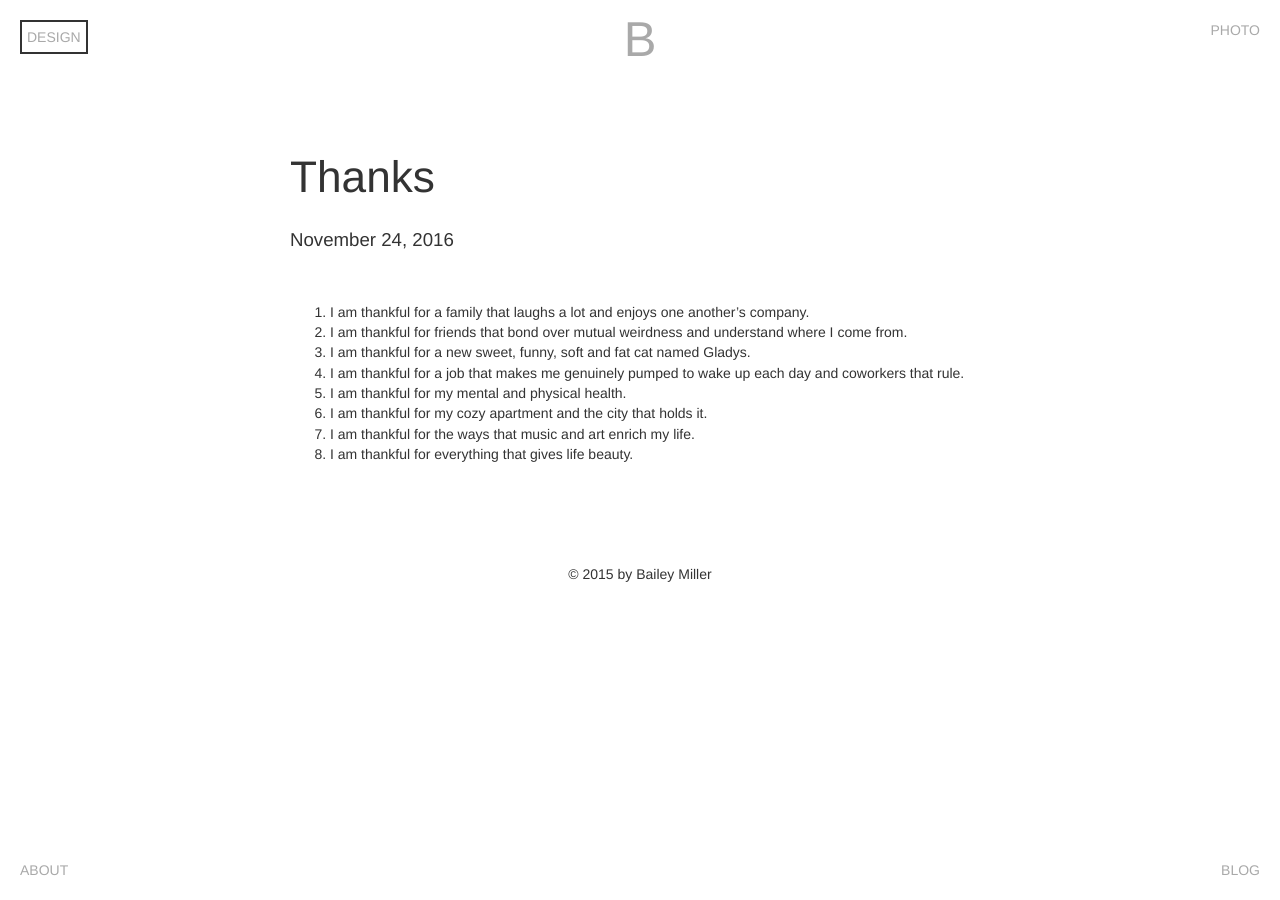
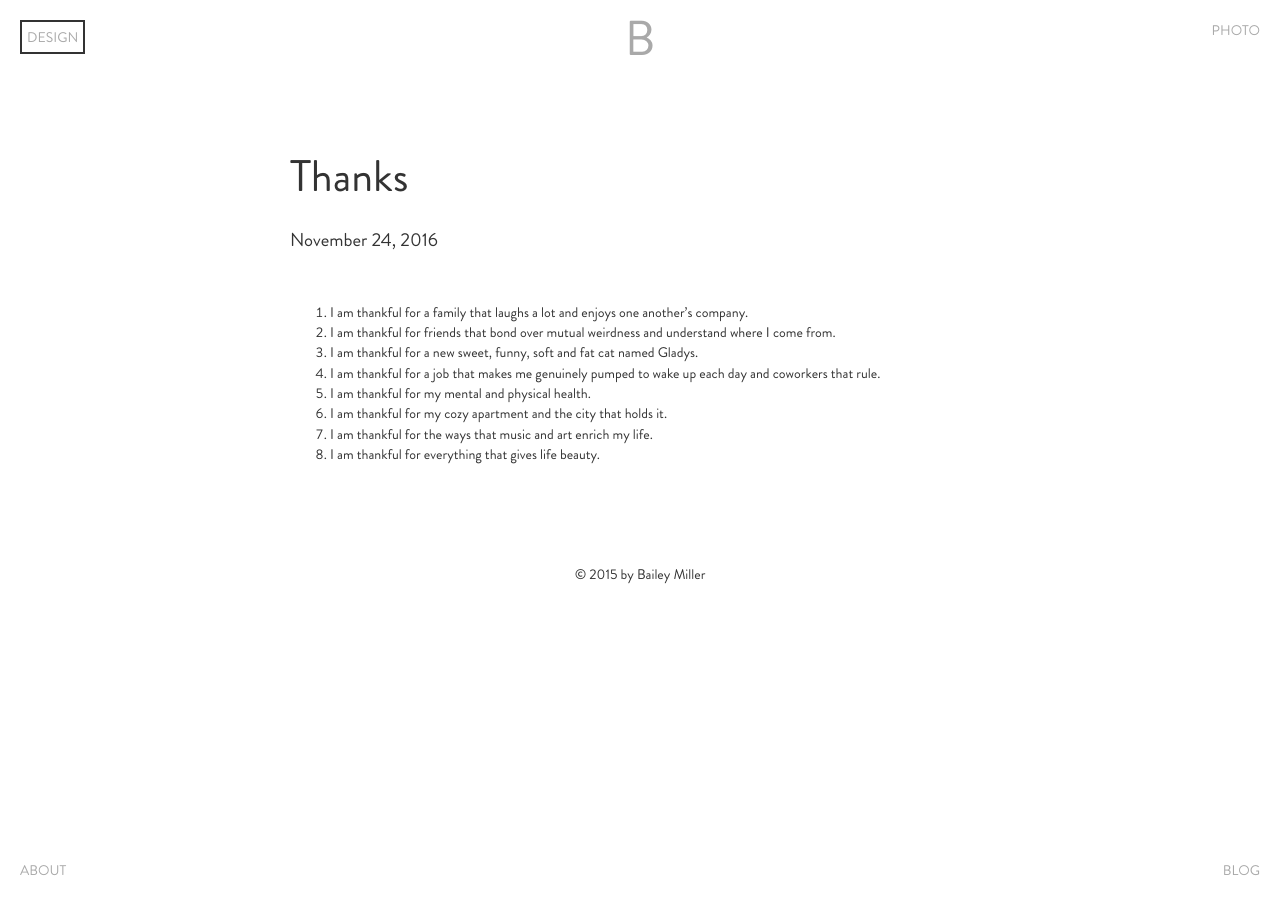
Before and after one commit to baileycmiller/blog, a Jekyll site: the page built from _posts/2016-11-24-thanks.md, in a window 1280 px wide. Built offline with Jekyll 4.4.1, drawn with Linux system fonts in a browser that asks for light colours; nearby versions of some CDN libraries; some web fonts are replaced; library files that are not in the unit come from our copies.

Commit message:
Fix font linkage

```diff
--- a/_sass/_fonts.scss
+++ b/_sass/_fonts.scss
@@ -2,82 +2,82 @@
   font-family: 'Brandon Grotesque';
   font-style: normal;
   font-weight: 100;
-  src: url('../fonts/Brandon_thin.otf')
+  src: url('../assets/fonts/Brandon_thin.otf')
 }
 
 @font-face {
   font-family: 'Brandon Grotesque';
   font-style: italic;
   font-weight: 100;
-  src: url('../fonts/Brandon_thin_it.otf')
+  src: url('../assets/fonts/Brandon_thin_it.otf')
 }
 
 @font-face {
   font-family: 'Brandon Grotesque';
   font-style: normal;
   font-weight: 300;
-  src: url('../fonts/Brandon_light.otf')
+  src: url('../assets/fonts/Brandon_light.otf')
 }
 
 @font-face {
   font-family: 'Brandon Grotesque';
   font-style: italic;
   font-weight: 300;
-  src: url('../fonts/Brandon_light_it.otf')
+  src: url('../assets/fonts/Brandon_light_it.otf')
 }
 
 @font-face {
   font-family: 'Brandon Grotesque';
   font-style: normal;
   font-weight: 400;
-  src: url('../fonts/Brandon_reg.otf')
+  src: url('../assets/fonts/Brandon_reg.otf')
 }
 
 @font-face {
   font-family: 'Brandon Grotesque';
   font-style: italic;
   font-weight: 400;
-  src: url('../fonts/Brandon_reg_it.otf')
+  src: url('../assets/fonts/Brandon_reg_it.otf')
 }
 
 @font-face {
   font-family: 'Brandon Grotesque';
   font-style: normal;
   font-weight: 500;
-  src: url('../fonts/Brandon_med.otf')
+  src: url('../assets/fonts/Brandon_med.otf')
 }
 
 @font-face {
   font-family: 'Brandon Grotesque';
   font-style: italic;
   font-weight: 500;
-  src: url('../fonts/Brandon_med_it.otf')
+  src: url('../assets/fonts/Brandon_med_it.otf')
 }
 
 @font-face {
   font-family: 'Brandon Grotesque';
   font-style: normal;
   font-weight: 700;
-  src: url('../fonts/Brandon_bld.otf')
+  src: url('../assets/fonts/Brandon_bld.otf')
 }
 
 @font-face {
   font-family: 'Brandon Grotesque';
   font-style: italic;
   font-weight: 700;
-  src: url('../fonts/Brandon_bld_it.otf')
+  src: url('../assets/fonts/Brandon_bld_it.otf')
 }
 
 @font-face {
   font-family: 'Brandon Grotesque';
   font-style: normal;
   font-weight: 900;
-  src: url('../fonts/Brandon_blk.otf')
+  src: url('../assets/fonts/Brandon_blk.otf')
 }
 
 @font-face {
   font-family: 'Brandon Grotesque';
   font-style: italic;
   font-weight: 900;
-  src: url('../fonts/Brandon_blk_it.otf')
+  src: url('../assets/fonts/Brandon_blk_it.otf')
 }
```
Also changed, not shown: assets/fonts/Brandon_bld.otf (renamed from _sass/fonts/Brandon_bld.otf), assets/fonts/Brandon_bld_it.otf (renamed from _sass/fonts/Brandon_bld_it.otf), assets/fonts/Brandon_blk.otf (renamed from _sass/fonts/Brandon_blk.otf), assets/fonts/Brandon_blk_it.otf (renamed from _sass/fonts/Brandon_blk_it.otf), assets/fonts/Brandon_light.otf (renamed from _sass/fonts/Brandon_light.otf), assets/fonts/Brandon_light_it.otf (renamed from _sass/fonts/Brandon_light_it.otf), assets/fonts/Brandon_med.otf (renamed from _sass/fonts/Brandon_med.otf), assets/fonts/Brandon_med_it.otf (renamed from _sass/fonts/Brandon_med_it.otf), assets/fonts/Brandon_reg.otf (renamed from _sass/fonts/Brandon_reg.otf), assets/fonts/Brandon_reg_it.otf (renamed from _sass/fonts/Brandon_reg_it.otf), assets/fonts/Brandon_thin.otf (renamed from _sass/fonts/Brandon_thin.otf), assets/fonts/Brandon_thin_it.otf (renamed from _sass/fonts/Brandon_thin_it.otf).
